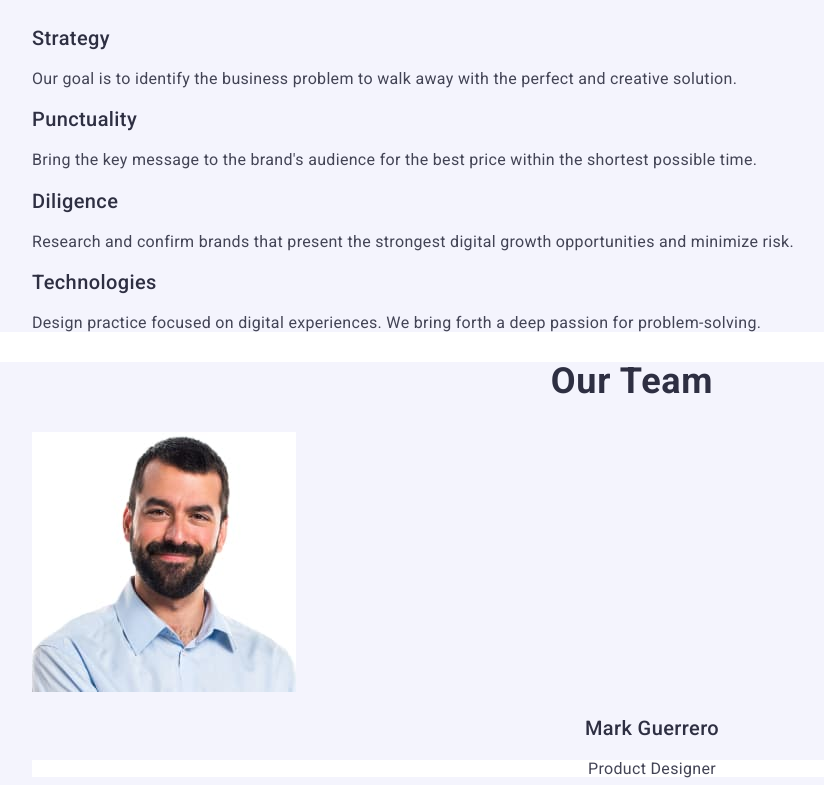
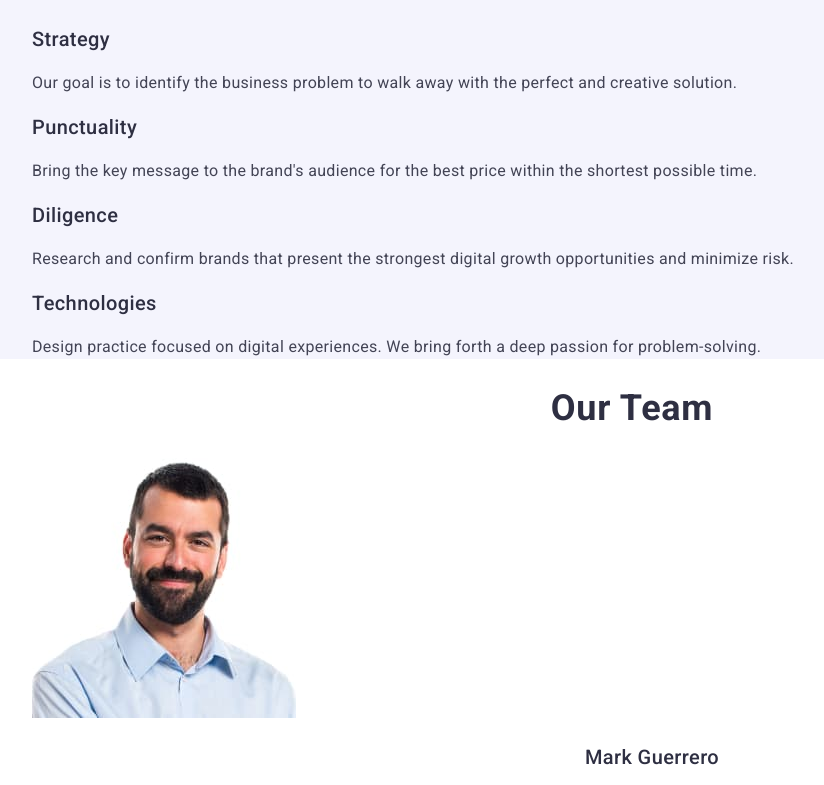
Before and after one commit to alina-alieks/goit-markup-hw-02, a plain HTML site: page index.html in a window 1280 px wide. Shown: the part 435-1220 px from the top of the page, without its empty margins (8-832 px from the left). Drawn offline with nearby package versions, Linux system fonts and the light colour scheme.

Commit message:
css line-height

```diff
--- a/css/styles.css
+++ b/css/styles.css
@@ -89,6 +89,7 @@ a {
     text-align: center;
     font-size: 36px;
     font-weight: 700;
+    line-height: 1.2;
     letter-spacing: 0.02em;
     text-transform: capitalize;
 }
@@ -96,17 +97,25 @@ a {
 /* Section Benefits */
 .section-benefits {
     background-color: #F4F4FD;
-    line-height: 1.2;
 }
 .benefits-title {
     color: #2E2F42;
     font-size: 20px;
     font-weight: 500;
-    line-height: 1.11;
+    line-height: 1.2;
     letter-spacing: 0.02em;
+}
+.description-benefits {
+    line-height: 1.5;
 }
 
 /* Section Team */
+.section-team {
+    background-color: #FFFFFF;
+}
+.section-team .section-title {
+    line-height: 1.11;
+}
 .team-list {
     color: #2E2F42;
     text-align: center;
@@ -118,12 +127,8 @@ a {
 .team-profession {
     text-align: center;
     background-color: #FFFFFF;
+    line-height: 1.5;
     }
-
-.section-team {
-    line-height: 1.11;
-    background-color: #F4F4FD;
-}
 
 /* Section Portfolio */
 .portfolio-list {
@@ -132,12 +137,11 @@ a {
     font-size: 20px;
     font-weight: 500;
     letter-spacing: 0.02em;
-    line-height: 1.5
+    line-height: 1.5;
 }
 .section-portfolio {
     background-color: #F4F4FD;
     line-height: 1.12;
-
 }
 
 /* Footer */
--- a/index.html
+++ b/index.html
@@ -52,28 +52,28 @@
         <ul>
           <li>
             <h3 class="benefits-title">Strategy</h3>
-            <p class="description">
+            <p class="description-benefits">
               Our goal is to identify the business problem to walk away with the perfect and
               creative solution.
             </p>
           </li>
           <li>
             <h3 class="benefits-title">Punctuality</h3>
-            <p class="description">
+            <p class="description-benefits">
               Bring the key message to the brand's audience for the best price within the shortest
               possible time.
             </p>
           </li>
           <li>
             <h3 class="benefits-title">Diligence</h3>
-            <p class="description">
+            <p class="description-benefits">
               Research and confirm brands that present the strongest digital growth opportunities
               and minimize risk.
             </p>
           </li>
           <li>
             <h3 class="benefits-title">Technologies</h3>
-            <p class="description">
+            <p class="description-benefits">
               Design practice focused on digital experiences. We bring forth a deep passion for
               problem-solving.
             </p>
```
